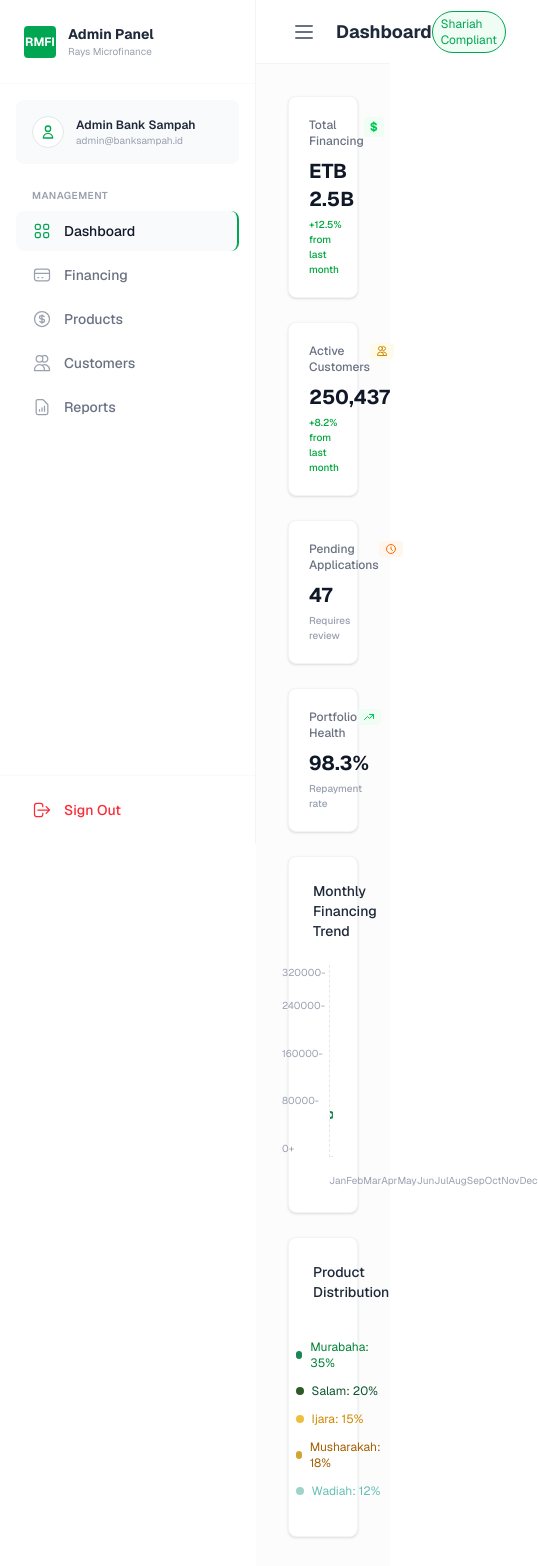
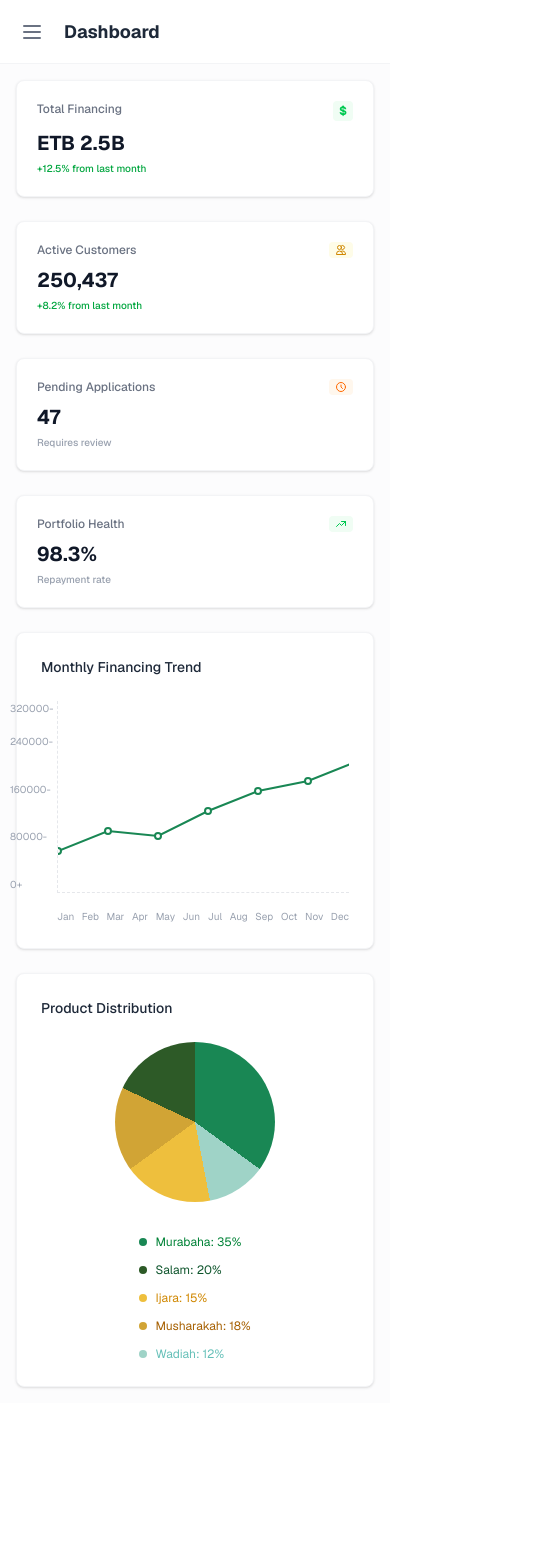
Before and after one commit to Hamze-Aj/sahay, a Next.js app: page /admin/dashboard in a window 390 px wide. Shown: the top 1566 px of the page, 538 px wide, since content can reach past the window. After the commit the page ends 1403 px from the top, so only its background shows below. Built offline with nearby package versions, Linux system fonts and the light colour scheme; sample sign-in values are in the browser's storage.

Commit message:
made the admin pages mobile responsive

```diff
--- a/app/admin/dashboard/page.js
+++ b/app/admin/dashboard/page.js
@@ -89,7 +89,7 @@ export default function AdminDashboard() {
                 {/* Mock Pie Chart */}
                 <div className="bg-white p-6 rounded-lg border border-gray-100 shadow-sm min-h-[300px] flex flex-col">
                     <h3 className="text-sm font-medium text-gray-800 mb-6">Product Distribution</h3>
-                    <div className="flex-1 flex items-center justify-center gap-8">
+                    <div className="flex-1 flex flex-col sm:flex-row items-center justify-center gap-8">
                         <div
                             className="w-40 h-40 rounded-full"
                             style={{
--- a/app/admin/layout.js
+++ b/app/admin/layout.js
@@ -2,9 +2,10 @@
 import AdminSidebar from "@/components/Admin/AdminSidebar";
 import { usePathname, useRouter } from "next/navigation";
 import { useAuth } from "@/context/AuthContext";
-import { useEffect } from "react";
+import { useEffect, useState } from "react";
 
 export default function AdminLayout({ children }) {
+    const [isSidebarOpen, setIsSidebarOpen] = useState(false);
     const pathname = usePathname();
     const { user, loading } = useAuth();
     const router = useRouter();
@@ -31,23 +32,29 @@ export default function AdminLayout({ children }) {
 
     return (
         <div className="min-h-screen bg-white">
-            <AdminSidebar />
+            <AdminSidebar
+                isOpen={isSidebarOpen}
+                onClose={() => setIsSidebarOpen(false)}
+            />
 
-            <div className="pl-64">
+            <div className="lg:pl-64 min-h-screen flex flex-col transition-all duration-300">
                 {/* Top Bar */}
-                <header className="h-16 border-b border-gray-100 flex items-center justify-between px-8 bg-white sticky top-0 z-20">
+                <header className="h-16 border-b border-gray-100 flex items-center justify-between px-4 lg:px-8 bg-white sticky top-0 z-20">
                     <div className="flex items-center gap-4">
-                        <button className="lg:hidden p-1 text-gray-500">
+                        <button
+                            className="lg:hidden p-1 text-gray-500 hover:bg-gray-50 rounded"
+                            onClick={() => setIsSidebarOpen(true)}
+                        >
                             <svg className="w-6 h-6" fill="none" stroke="currentColor" viewBox="0 0 24 24"><path strokeLinecap="round" strokeLinejoin="round" strokeWidth={2} d="M4 6h16M4 12h16M4 18h16" /></svg>
                         </button>
                         <h2 className="text-lg font-bold text-gray-800">{getTitle()}</h2>
                     </div>
                     <div className="flex items-center gap-4">
-                        <span className="text-xs text-[#00A651] border border-[#00A651] px-2 py-1 rounded-full bg-green-50">Shariah Compliant</span>
+                        <span className="text-xs text-[#00A651] border border-[#00A651] px-2 py-1 rounded-full bg-green-50 hidden sm:inline-block">Shariah Compliant</span>
                     </div>
                 </header>
 
-                <main className="p-8 bg-gray-50/50 min-h-[calc(100vh-64px)]">
+                <main className="flex-1 p-4 lg:p-8 bg-gray-50/50">
                     {children}
                 </main>
             </div>
--- a/components/Admin/AdminSidebar.js
+++ b/components/Admin/AdminSidebar.js
@@ -3,7 +3,7 @@ import Link from 'next/link';
 import { usePathname } from 'next/navigation';
 import { useAuth } from '../../context/AuthContext';
 
-export default function AdminSidebar() {
+export default function AdminSidebar({ isOpen, onClose }) {
     const pathname = usePathname();
     const { logout } = useAuth();
 
@@ -16,10 +16,25 @@ export default function AdminSidebar() {
     ];
 
     return (
-        <div className="w-64 bg-white border-r border-gray-100 min-h-screen flex flex-col fixed left-0 top-0 z-30">
+        <>
+            {/* Mobile Overlay */}
+            {isOpen && (
+                <div
+                    className="fixed inset-0 bg-black/50 z-40 lg:hidden"
+                    onClick={onClose}
+                />
+            )}
 
+            {/* Sidebar */}
+            <div className={`
+                fixed top-0 left-0 h-full w-64 bg-white border-r border-gray-100 z-50 transform transition-transform duration-300 ease-in-out
+                ${isOpen ? 'translate-x-0' : '-translate-x-full'}
+                lg:translate-x-0
+            `}>
+                <div className="flex flex-col h-full">
                     {/* Sidebar Header */}
-            <div className="p-6 border-b border-gray-50 flex items-center gap-3">
+                    <div className="p-6 border-b border-gray-50 flex items-center justify-between">
+                        <div className="flex items-center gap-3">
                             <div className="w-8 h-8 bg-[#00A651] rounded flex items-center justify-center flex-shrink-0">
                                 <span className="text-white font-bold text-xs">RMFI</span>
                             </div>
@@ -27,6 +42,13 @@ export default function AdminSidebar() {
                                 <h1 className="font-bold text-gray-800 text-sm">Admin Panel</h1>
                                 <p className="text-[10px] text-gray-400">Rays Microfinance</p>
                             </div>
+                        </div>
+                        {/* Close Button Mobile */}
+                        <button onClick={onClose} className="lg:hidden text-gray-500 hover:text-gray-700">
+                            <svg className="w-5 h-5" fill="none" stroke="currentColor" viewBox="0 0 24 24">
+                                <path strokeLinecap="round" strokeLinejoin="round" strokeWidth={2} d="M6 18L18 6M6 6l12 12" />
+                            </svg>
+                        </button>
                     </div>
 
                     {/* User Profile Snippet */}
@@ -40,7 +62,7 @@ export default function AdminSidebar() {
                         </div>
                     </div>
 
-            <nav className="flex-1 px-4 space-y-1">
+                    <nav className="flex-1 px-4 space-y-1 overflow-y-auto">
                         <p className="px-4 text-[10px] font-semibold text-gray-400 uppercase tracking-wider mb-2">Management</p>
                         {menuItems.map((item) => {
                             const isActive = pathname === item.path;
@@ -48,6 +70,7 @@ export default function AdminSidebar() {
                                 <Link
                                     key={item.name}
                                     href={item.path}
+                                    onClick={() => onClose()} // Close sidebar on mobile when link clicked
                                     className={`flex items-center gap-3 px-4 py-2.5 rounded-lg text-sm font-medium transition-colors ${isActive
                                         ? 'bg-gray-50 text-gray-900 border-r-2 border-[#00A651]'
                                         : 'text-gray-500 hover:bg-gray-50 hover:text-gray-900'
@@ -72,5 +95,7 @@ export default function AdminSidebar() {
                         </button>
                     </div>
                 </div>
+            </div>
+        </>
     );
 }
```
Lines whose indentation alone changed are shown as unchanged.
